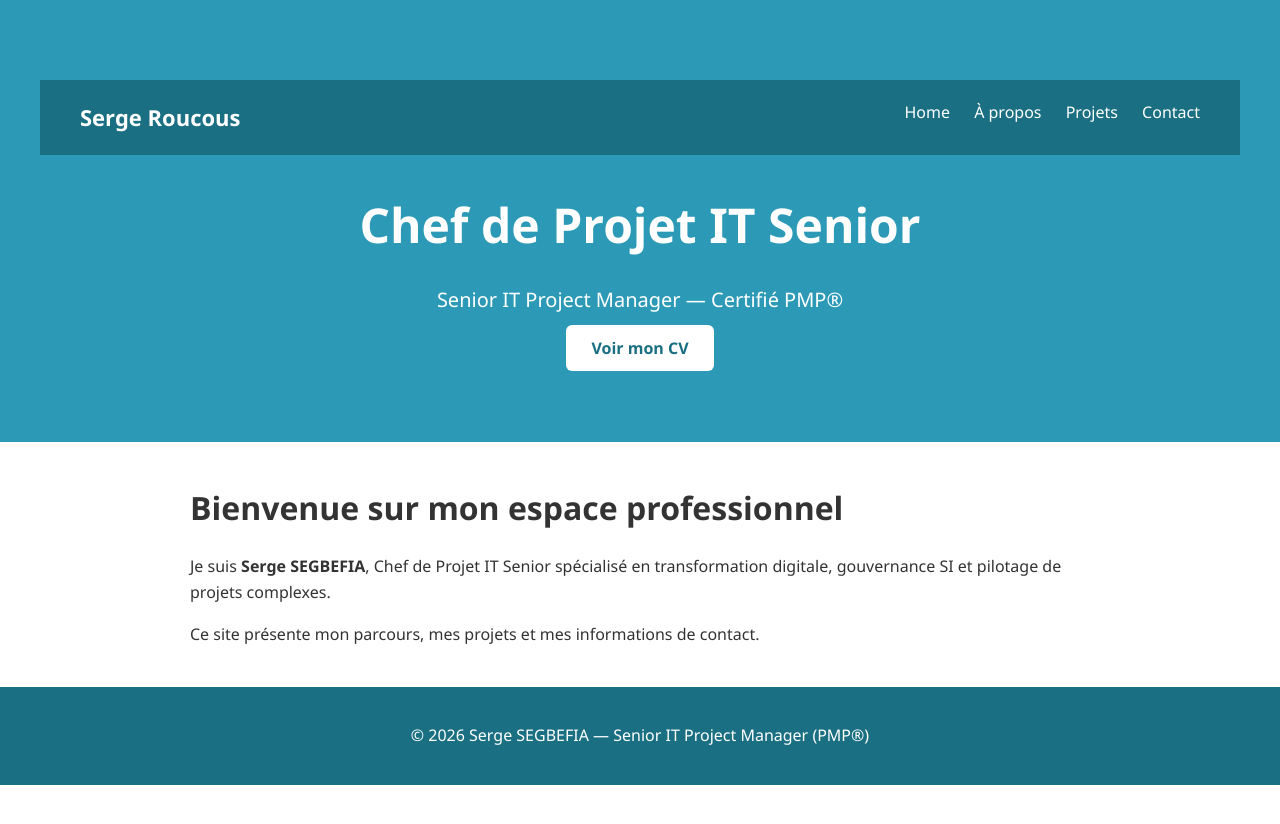
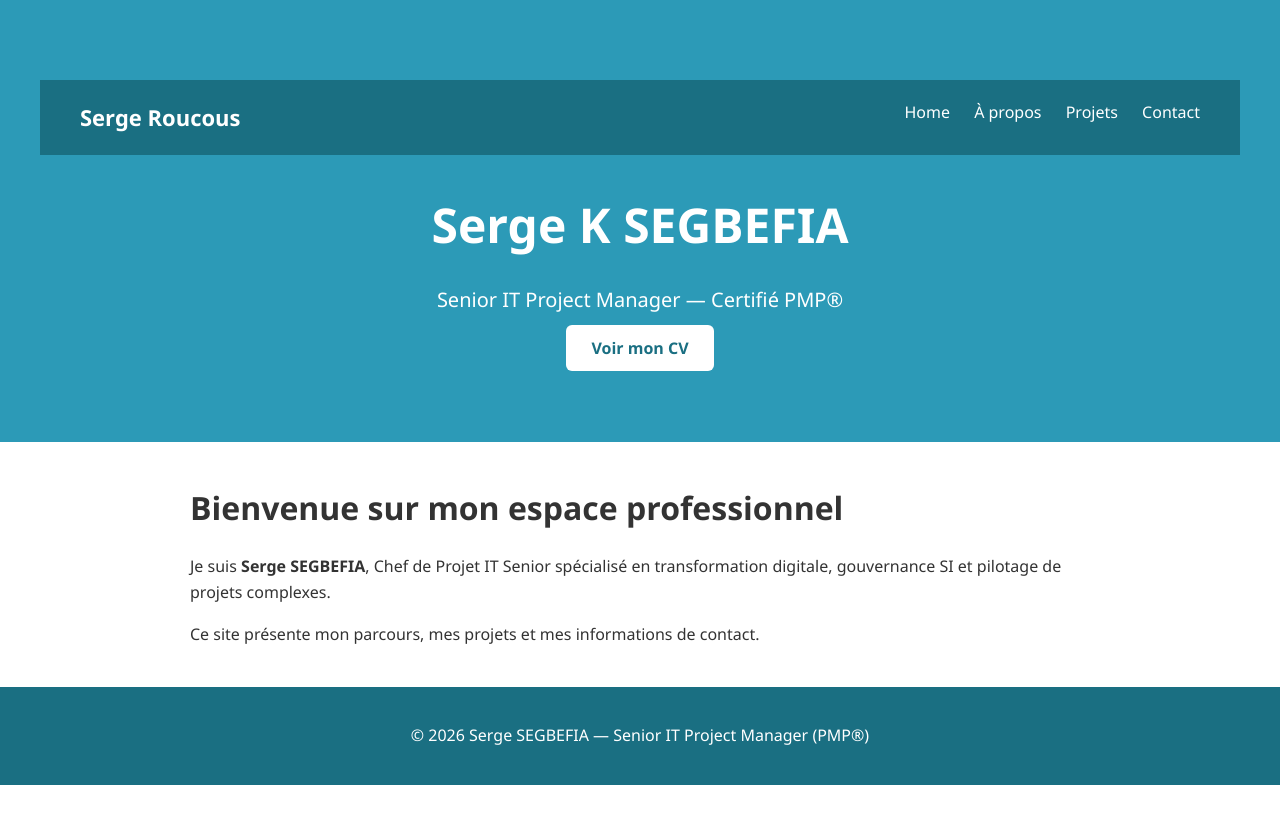
Before and after one commit to segserge/careerpath, a Jekyll site: the page built from index.md, in a window 1280 px wide. Shown: the top 824 px of the page. Built offline with Jekyll 4.4.1, drawn with Linux system fonts in a browser that asks for light colours.

Commit message:
Update hero title in index.md

```diff
--- a/index.md
+++ b/index.md
@@ -1,7 +1,7 @@
 ---
 layout: default
 title: Accueil
-hero_title: Chef de Projet IT Senior
+hero_title: Serge K SEGBEFIA
 hero_subtitle: Senior IT Project Manager — Certifié PMP®
 hero_button: Voir mon CV
 hero_button_url: /cv
```
